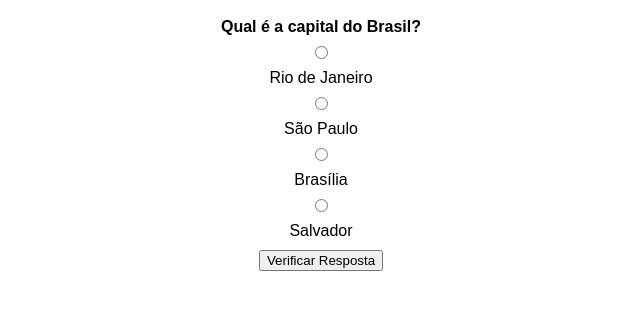
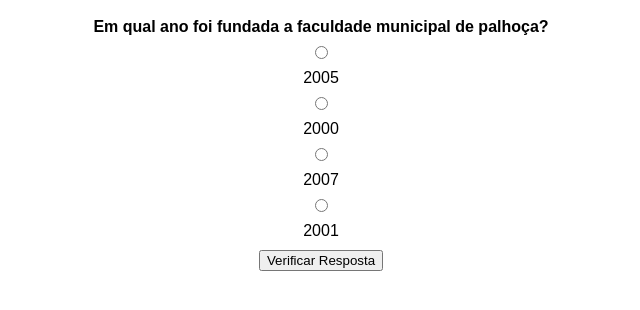
Before and after one commit to VINI1206/quizfmp, a plain HTML site: page index.html in a window 1280 px wide. Shown: the part 90-400 px from the top of the page, without its empty margins (319-959 px from the left). Drawn offline with Linux system fonts and the light colour scheme.

Commit message:
Update index.html

```diff
--- a/index.html
+++ b/index.html
@@ -10,6 +10,8 @@
             text-align: center;
             margin-top: 50px;
         }
+   <img id="profile-image" width= 150px height= 120px
+        src=http://189.8.210.16/images/LogoFMP2linhas-307x145-transparente.png><br>
 
         .quiz-container {
             max-width: 600px;
@@ -48,19 +50,19 @@
     <script>
         const perguntas = [
             {
-                pergunta: "Qual é a capital do Brasil?",
-                opcoes: ["Rio de Janeiro", "São Paulo", "Brasília", "Salvador"],
-                resposta: "Brasília"
+                pergunta: "Em qual ano foi fundada a faculdade municipal de palhoça?",
+                opcoes: ["2005", "2000", "2007", "2001"],
+                resposta: "2005"
             },
             {
-                pergunta: "Quem escreveu 'Dom Quixote'?",
-                opcoes: ["Machado de Assis", "Cervantes", "Shakespeare", "Garcia Lorca"],
-                resposta: "Cervantes"
+                pergunta: "Quantas opções de cursos tem atualmente na FMP?",
+                opcoes: ["5", "3", "4", "8"],
+                resposta: "3"
             },
             {
-                pergunta: "Quantos planetas fazem parte do sistema solar?",
-                opcoes: ["7", "8", "9", "10"],
-                resposta: "8"
+                pergunta: "Quantos anos de duração tem o curso de ADS na FMP?",
+                opcoes: ["2,5", "3", "4", "2"],
+                resposta: "2,5"
             }
         ];
 
```
